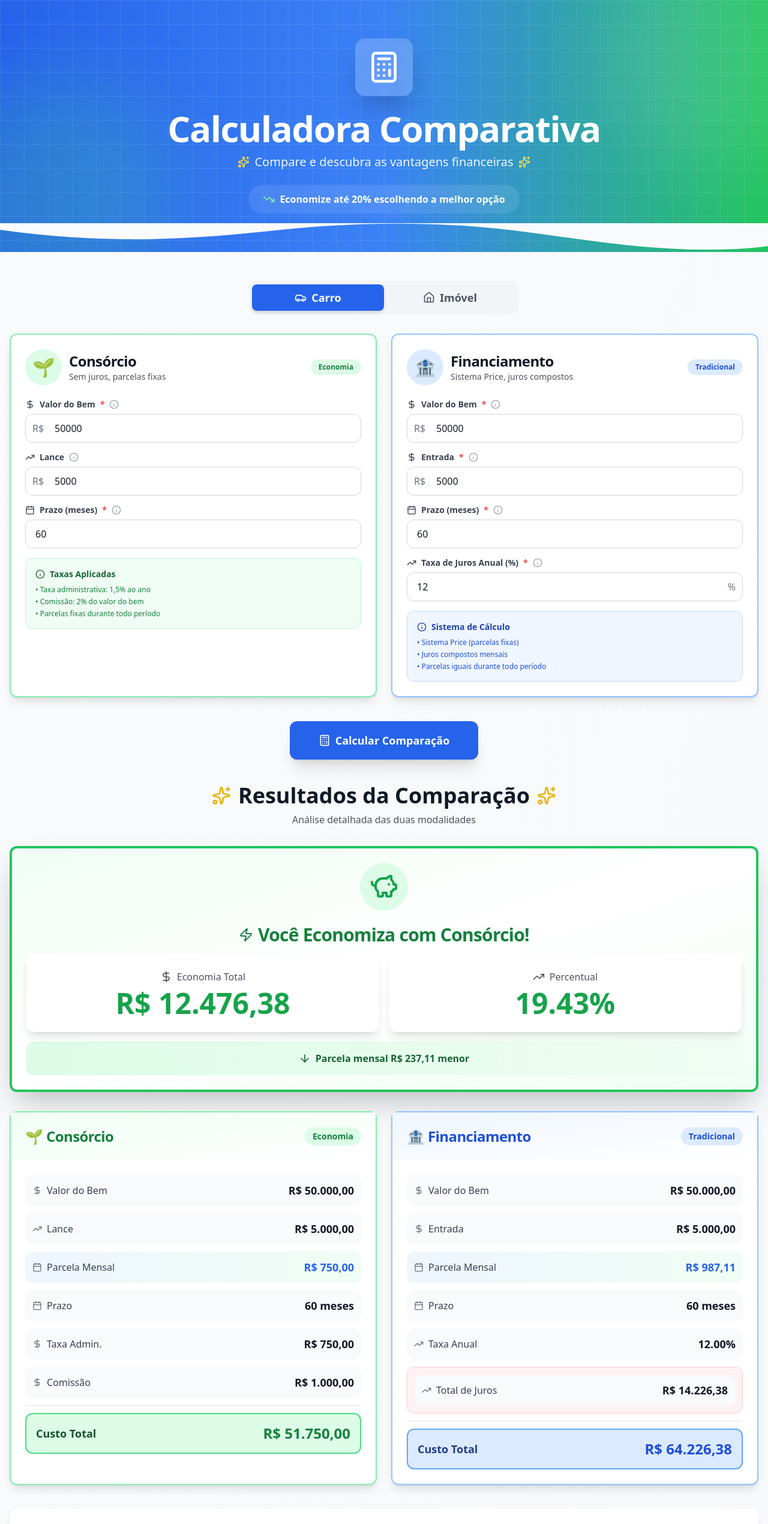
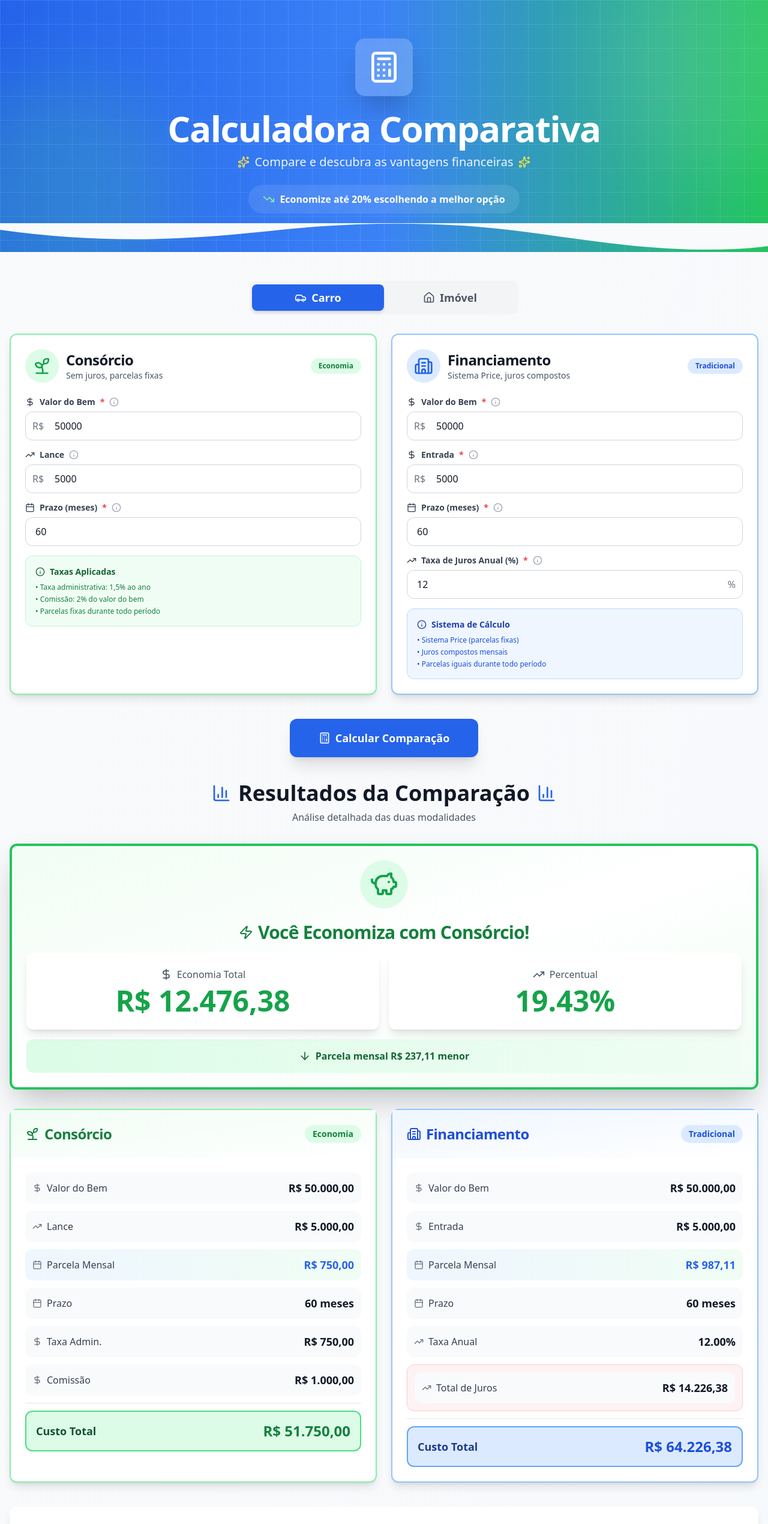
Before and after one commit to samucrisostomo/calculadora-comparativa, a React (Vite) app: page / in a window 1280 px wide. Shown: the top 2540 px of the page at 60% size. Built offline with nearby package versions, Linux system fonts and the light colour scheme.

Commit message:
Ajuste Icones

```diff
--- a/src/App.jsx
+++ b/src/App.jsx
@@ -18,7 +18,13 @@ import {
   validarFinanciamento,
   temErros,
 } from "./utils/validations";
-import { Calculator, Loader2, AlertCircle, Lightbulb } from "lucide-react";
+import {
+  Calculator,
+  Loader2,
+  AlertCircle,
+  Lightbulb,
+  Check,
+} from "lucide-react";
 import { Card, CardContent, CardHeader, CardTitle } from "./components/ui/card";
 
 function App() {
@@ -140,7 +146,6 @@ function App() {
             dados={dadosConsorcio}
             onChange={setDadosConsorcio}
             erros={errosConsorcio}
-            icone="🌱"
             cor="border-green-300"
           />
           <FormularioModerno
@@ -148,7 +153,6 @@ function App() {
             dados={dadosFinanciamento}
             onChange={setDadosFinanciamento}
             erros={errosFinanciamento}
-            icone="🏦"
             cor="border-blue-300"
           />
         </div>
@@ -245,7 +249,8 @@ function App() {
                     className="bg-white rounded-lg p-4 shadow-sm hover:shadow-md transition-all hover:scale-[1.02]"
                   >
                     <h4 className="font-bold text-green-700 mb-2 text-sm sm:text-base flex items-center gap-2">
-                      <span className="text-green-500">✓</span> {item.title}
+                      <Check className="w-4 h-4 text-green-500" />
+                      {item.title}
                     </h4>
                     <p className="text-gray-600 text-xs sm:text-sm leading-relaxed">
                       {item.desc}
--- a/src/components/FormularioModerno.jsx
+++ b/src/components/FormularioModerno.jsx
@@ -1,16 +1,30 @@
 import React from "react";
-import { Card, CardContent, CardDescription, CardHeader, CardTitle } from "./ui/card";
+import {
+  Card,
+  CardContent,
+  CardDescription,
+  CardHeader,
+  CardTitle,
+} from "./ui/card";
 import { Input } from "./ui/input";
 import { Label } from "./ui/label";
 import { Badge } from "./ui/badge";
-import { DollarSign, Calendar, TrendingUp, Info } from "lucide-react";
+import {
+  DollarSign,
+  Calendar,
+  TrendingUp,
+  Info,
+  Sprout,
+  Building2,
+} from "lucide-react";
 
-const FormularioModerno = ({ tipo, dados, onChange, erros = {}, icone, cor }) => {
+const FormularioModerno = ({ tipo, dados, onChange, erros = {}, cor }) => {
   const handleChange = (campo, valor) => {
     onChange({ ...dados, [campo]: parseFloat(valor) || 0 });
   };
 
-  const campos = tipo === "consorcio"
+  const campos =
+    tipo === "consorcio"
       ? [
           {
             id: "valorBem",
@@ -18,7 +32,7 @@ const FormularioModerno = ({ tipo, dados, onChange, erros = {}, icone, cor }) =>
             placeholder: "Ex: 50.000",
             icon: DollarSign,
             info: "Valor total do bem que deseja adquirir",
-          required: true
+            required: true,
           },
           {
             id: "lance",
@@ -26,7 +40,7 @@ const FormularioModerno = ({ tipo, dados, onChange, erros = {}, icone, cor }) =>
             placeholder: "Ex: 5.000 (opcional)",
             icon: TrendingUp,
             info: "Valor de lance para antecipar contemplação (máx. 50%)",
-          required: false
+            required: false,
           },
           {
             id: "prazoMeses",
@@ -35,7 +49,7 @@ const FormularioModerno = ({ tipo, dados, onChange, erros = {}, icone, cor }) =>
             icon: Calendar,
             info: "Período de pagamento entre 12 e 360 meses",
             required: true,
-          inputMode: "numeric"
+            inputMode: "numeric",
           },
         ]
       : [
@@ -45,7 +59,7 @@ const FormularioModerno = ({ tipo, dados, onChange, erros = {}, icone, cor }) =>
             placeholder: "Ex: 50.000",
             icon: DollarSign,
             info: "Valor total do bem que deseja adquirir",
-          required: true
+            required: true,
           },
           {
             id: "entrada",
@@ -53,7 +67,7 @@ const FormularioModerno = ({ tipo, dados, onChange, erros = {}, icone, cor }) =>
             placeholder: "Ex: 5.000",
             icon: DollarSign,
             info: "Valor da entrada inicial (máx. 80%)",
-          required: true
+            required: true,
           },
           {
             id: "prazoMeses",
@@ -62,7 +76,7 @@ const FormularioModerno = ({ tipo, dados, onChange, erros = {}, icone, cor }) =>
             icon: Calendar,
             info: "Período de pagamento entre 12 e 360 meses",
             required: true,
-          inputMode: "numeric"
+            inputMode: "numeric",
           },
           {
             id: "taxaAnual",
@@ -72,17 +86,29 @@ const FormularioModerno = ({ tipo, dados, onChange, erros = {}, icone, cor }) =>
             info: "Taxa de juros anual aplicada",
             required: true,
             inputMode: "decimal",
-          suffix: "%"
+            suffix: "%",
           },
         ];
 
+  const IconeComponente = tipo === "consorcio" ? Sprout : Building2;
+
   return (
-    <Card className={`border-2 ${cor} hover:scale-[1.01] transition-all duration-300 animate-fade-in`}>
+    <Card
+      className={`border-2 ${cor} hover:scale-[1.01] transition-all duration-300 animate-fade-in`}
+    >
       <CardHeader>
         <div className="flex items-center justify-between">
           <div className="flex items-center gap-3">
-            <div className={`p-3 rounded-full ${tipo === "consorcio" ? "bg-green-100" : "bg-blue-100"}`}>
-              <span className="text-3xl">{icone}</span>
+            <div
+              className={`p-3 rounded-full ${
+                tipo === "consorcio" ? "bg-green-100" : "bg-blue-100"
+              }`}
+            >
+              <IconeComponente
+                className={`w-8 h-8 ${
+                  tipo === "consorcio" ? "text-green-600" : "text-blue-600"
+                }`}
+              />
             </div>
             <div>
               <CardTitle className="text-xl sm:text-2xl">
@@ -106,9 +132,13 @@ const FormularioModerno = ({ tipo, dados, onChange, erros = {}, icone, cor }) =>
           const Icon = campo.icon;
           return (
             <div key={campo.id} className="space-y-2">
-              <Label htmlFor={campo.id} className="text-gray-700 flex items-center gap-2">
+              <Label
+                htmlFor={campo.id}
+                className="text-gray-700 flex items-center gap-2"
+              >
                 <Icon className="w-4 h-4" />
-                {campo.label} {campo.required && <span className="text-red-500">*</span>}
+                {campo.label}{" "}
+                {campo.required && <span className="text-red-500">*</span>}
                 <div className="group relative">
                   <Info className="w-4 h-4 text-gray-400 cursor-help" />
                   <div className="absolute hidden group-hover:block bg-gray-900 text-white text-xs rounded-lg p-2 w-48 -top-2 left-6 z-10">
@@ -117,7 +147,9 @@ const FormularioModerno = ({ tipo, dados, onChange, erros = {}, icone, cor }) =>
                 </div>
               </Label>
               <div className="relative">
-                {campo.id.includes("valor") || campo.id === "entrada" || campo.id === "lance" ? (
+                {campo.id.includes("valor") ||
+                campo.id === "entrada" ||
+                campo.id === "lance" ? (
                   <span className="absolute left-3 top-1/2 -translate-y-1/2 text-gray-500">
                     R$
                   </span>
@@ -129,15 +161,27 @@ const FormularioModerno = ({ tipo, dados, onChange, erros = {}, icone, cor }) =>
                   onChange={(e) => handleChange(campo.id, e.target.value)}
                   placeholder={campo.placeholder}
                   className={`${
-                    (campo.id.includes("valor") || campo.id === "entrada" || campo.id === "lance")
+                    campo.id.includes("valor") ||
+                    campo.id === "entrada" ||
+                    campo.id === "lance"
                       ? "pl-12"
                       : campo.suffix
                       ? "pr-12"
                       : ""
-                  } ${erros[campo.id] ? "border-red-500 focus-visible:ring-red-500" : ""}`}
+                  } ${
+                    erros[campo.id]
+                      ? "border-red-500 focus-visible:ring-red-500"
+                      : ""
+                  }`}
                   inputMode={campo.inputMode || "numeric"}
                   min="0"
-                  step={campo.id === "taxaAnual" ? "0.1" : campo.id === "prazoMeses" ? "1" : "1000"}
+                  step={
+                    campo.id === "taxaAnual"
+                      ? "0.1"
+                      : campo.id === "prazoMeses"
+                      ? "1"
+                      : "1000"
+                  }
                 />
                 {campo.suffix && (
                   <span className="absolute right-3 top-1/2 -translate-y-1/2 text-gray-500">
@@ -155,12 +199,26 @@ const FormularioModerno = ({ tipo, dados, onChange, erros = {}, icone, cor }) =>
           );
         })}
 
-        <div className={`${tipo === "consorcio" ? "bg-green-50 border-green-200" : "bg-blue-50 border-blue-200"} border rounded-lg p-4 mt-6`}>
-          <h4 className={`font-semibold ${tipo === "consorcio" ? "text-green-800" : "text-blue-800"} mb-2 text-sm flex items-center gap-2`}>
+        <div
+          className={`${
+            tipo === "consorcio"
+              ? "bg-green-50 border-green-200"
+              : "bg-blue-50 border-blue-200"
+          } border rounded-lg p-4 mt-6`}
+        >
+          <h4
+            className={`font-semibold ${
+              tipo === "consorcio" ? "text-green-800" : "text-blue-800"
+            } mb-2 text-sm flex items-center gap-2`}
+          >
             <Info className="w-4 h-4" />
             {tipo === "consorcio" ? "Taxas Aplicadas" : "Sistema de Cálculo"}
           </h4>
-          <ul className={`${tipo === "consorcio" ? "text-green-700" : "text-blue-700"} text-xs space-y-1`}>
+          <ul
+            className={`${
+              tipo === "consorcio" ? "text-green-700" : "text-blue-700"
+            } text-xs space-y-1`}
+          >
             {tipo === "consorcio" ? (
               <>
                 <li>• Taxa administrativa: 1,5% ao ano</li>
--- a/src/components/GraficoComparativo.jsx
+++ b/src/components/GraficoComparativo.jsx
@@ -11,6 +11,7 @@ import {
   Cell,
 } from "recharts";
 import { formatarMoeda } from "../utils/formatters";
+import { TrendingUp } from "lucide-react";
 
 const GraficoComparativo = ({ consorcio, financiamento }) => {
   if (!consorcio || !financiamento) {
@@ -50,8 +51,9 @@ const GraficoComparativo = ({ consorcio, financiamento }) => {
 
   return (
     <div className="card" id="grafico">
-      <h2 className="text-xl sm:text-2xl font-bold text-center text-gray-800 mb-4 sm:mb-6">
-        📈 Comparação Visual
+      <h2 className="text-xl sm:text-2xl font-bold text-center text-gray-800 mb-4 sm:mb-6 flex items-center justify-center gap-2">
+        <TrendingUp className="w-6 h-6 sm:w-7 sm:h-7 text-blue-600" />
+        Comparação Visual
       </h2>
 
       <div className="space-y-6 sm:space-y-8">
--- a/src/components/ResultadosModernos.jsx
+++ b/src/components/ResultadosModernos.jsx
@@ -10,7 +10,11 @@ import {
   PiggyBank,
   Zap,
   Sparkles,
-  ArrowDown
+  ArrowDown,
+  Sprout,
+  Building2,
+  BarChart3,
+  Check,
 } from "lucide-react";
 
 const ResultadosModernos = ({ consorcio, financiamento, comparacao }) => {
@@ -19,14 +23,20 @@ const ResultadosModernos = ({ consorcio, financiamento, comparacao }) => {
   }
 
   const ItemResultado = ({ label, valor, icon: Icon, destaque = false }) => (
-    <div className={`flex justify-between items-center p-3 rounded-lg transition-all hover:scale-[1.02] ${
-      destaque ? "bg-gradient-to-r from-blue-50 to-green-50" : "bg-gray-50"
-    }`}>
+    <div
+      className={`flex justify-between items-center p-3 rounded-lg transition-all hover:scale-[1.02] ${
+        destaque ? "bg-gradient-to-r from-blue-50 to-green-50" : "bg-gray-50"
+      }`}
+    >
       <span className="flex items-center gap-2 text-sm sm:text-base font-medium text-gray-700">
         <Icon className="w-4 h-4 text-gray-500" />
         {label}
       </span>
-      <span className={`text-sm sm:text-lg font-bold ${destaque ? "text-blue-600" : "text-gray-900"}`}>
+      <span
+        className={`text-sm sm:text-lg font-bold ${
+          destaque ? "text-blue-600" : "text-gray-900"
+        }`}
+      >
         {valor}
       </span>
     </div>
@@ -36,9 +46,9 @@ const ResultadosModernos = ({ consorcio, financiamento, comparacao }) => {
     <div id="resultados" className="space-y-6 sm:space-y-8 animate-fade-in">
       <div className="text-center space-y-2">
         <h2 className="text-2xl sm:text-3xl md:text-4xl font-bold text-gray-900 flex items-center justify-center gap-3">
-          <Sparkles className="w-6 h-6 sm:w-8 sm:h-8 text-yellow-500" />
+          <BarChart3 className="w-6 h-6 sm:w-8 sm:h-8 text-blue-600" />
           Resultados da Comparação
-          <Sparkles className="w-6 h-6 sm:w-8 sm:h-8 text-yellow-500" />
+          <BarChart3 className="w-6 h-6 sm:w-8 sm:h-8 text-blue-600" />
         </h2>
         <p className="text-gray-600">Análise detalhada das duas modalidades</p>
       </div>
@@ -81,7 +91,8 @@ const ResultadosModernos = ({ consorcio, financiamento, comparacao }) => {
             <div className="mt-4 bg-gradient-to-r from-green-100 to-green-50 rounded-xl p-4 text-center">
               <p className="text-sm sm:text-base text-green-800 font-semibold flex items-center justify-center gap-2">
                 <ArrowDown className="w-5 h-5" />
-                Parcela mensal {formatarMoeda(Math.abs(comparacao.diferencaParcela))} menor
+                Parcela mensal{" "}
+                {formatarMoeda(Math.abs(comparacao.diferencaParcela))} menor
               </p>
             </div>
           </CardContent>
@@ -95,7 +106,8 @@ const ResultadosModernos = ({ consorcio, financiamento, comparacao }) => {
           <CardHeader className="bg-gradient-to-br from-green-50 to-white">
             <div className="flex items-center justify-between">
               <CardTitle className="text-xl sm:text-2xl text-green-700 flex items-center gap-2">
-                🌱 Consórcio
+                <Sprout className="w-6 h-6" />
+                Consórcio
               </CardTitle>
               <Badge variant="secondary" className="text-sm">
                 Economia
@@ -139,7 +151,9 @@ const ResultadosModernos = ({ consorcio, financiamento, comparacao }) => {
 
             <div className="bg-green-100 border-2 border-green-400 rounded-xl p-4">
               <div className="flex items-center justify-between">
-                <span className="text-base sm:text-lg font-bold text-green-900">Custo Total</span>
+                <span className="text-base sm:text-lg font-bold text-green-900">
+                  Custo Total
+                </span>
                 <span className="text-xl sm:text-2xl font-bold text-green-700">
                   {formatarMoeda(consorcio.custoTotal)}
                 </span>
@@ -149,11 +163,15 @@ const ResultadosModernos = ({ consorcio, financiamento, comparacao }) => {
         </Card>
 
         {/* Card Financiamento */}
-        <Card className="border-2 border-blue-300 hover:shadow-2xl transition-all animate-slide-in" style={{ animationDelay: "0.1s" }}>
+        <Card
+          className="border-2 border-blue-300 hover:shadow-2xl transition-all animate-slide-in"
+          style={{ animationDelay: "0.1s" }}
+        >
           <CardHeader className="bg-gradient-to-br from-blue-50 to-white">
             <div className="flex items-center justify-between">
               <CardTitle className="text-xl sm:text-2xl text-blue-700 flex items-center gap-2">
-                🏦 Financiamento
+                <Building2 className="w-6 h-6" />
+                Financiamento
               </CardTitle>
               <Badge variant="default" className="text-sm">
                 Tradicional
@@ -199,7 +217,9 @@ const ResultadosModernos = ({ consorcio, financiamento, comparacao }) => {
 
             <div className="bg-blue-100 border-2 border-blue-400 rounded-xl p-4">
               <div className="flex items-center justify-between">
-                <span className="text-base sm:text-lg font-bold text-blue-900">Custo Total</span>
+                <span className="text-base sm:text-lg font-bold text-blue-900">
+                  Custo Total
+                </span>
                 <span className="text-xl sm:text-2xl font-bold text-blue-700">
                   {formatarMoeda(financiamento.custoTotal)}
                 </span>
```
Also changed, not shown: src/components/TipoSelectorModerno.jsx (+7 -5 lines). Lines whose indentation alone changed are shown as unchanged.
